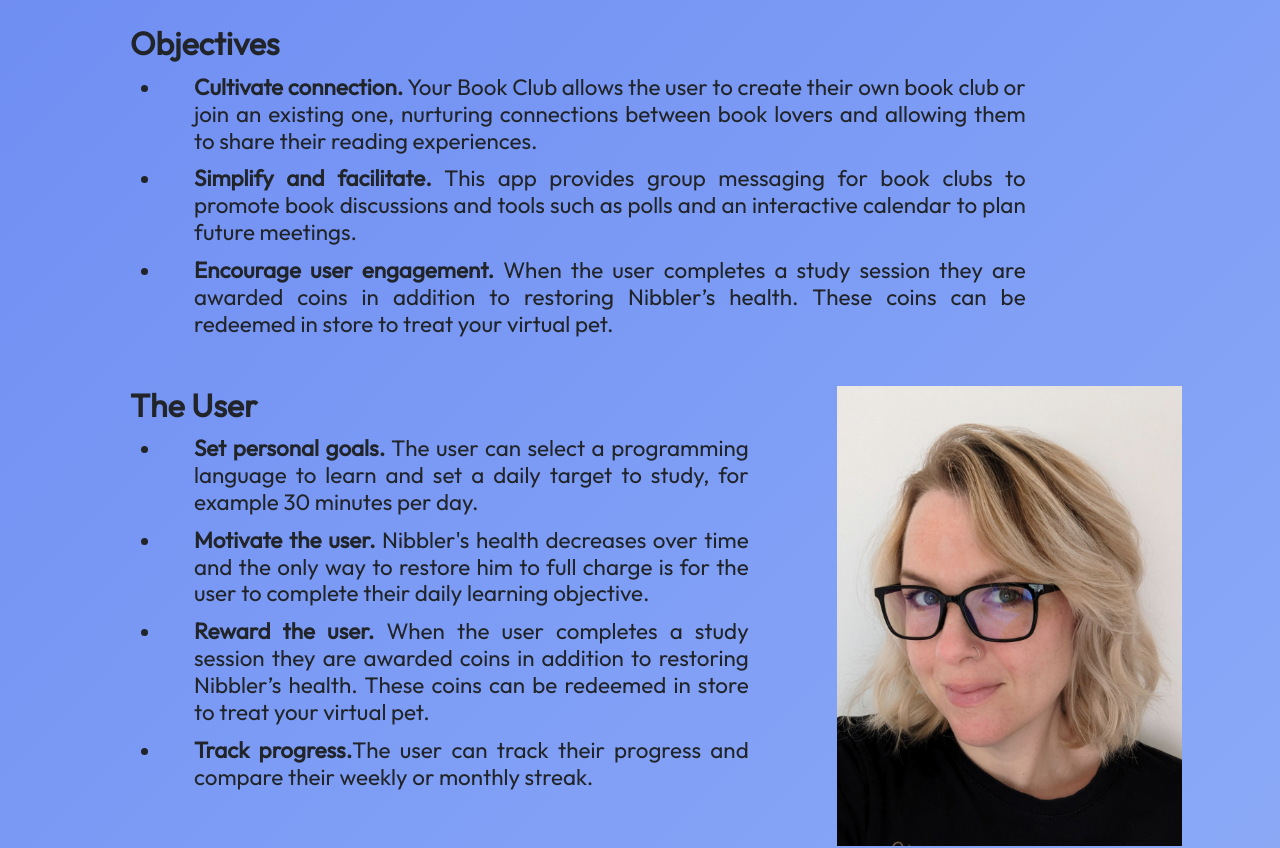
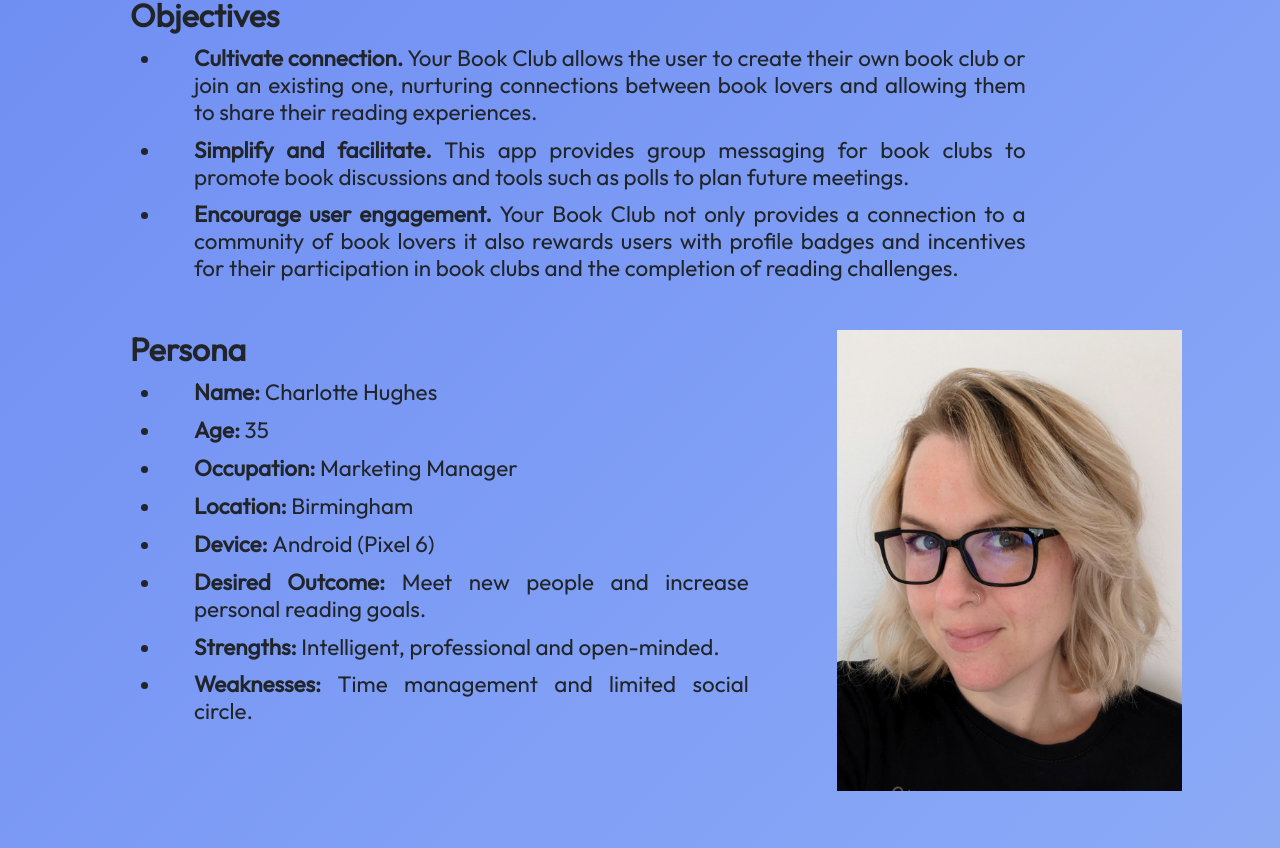
Before and after one commit to JenWarman/portfolio, a React (Vite) app: page /book-club-app in a window 1280 px wide. Shown: the part 1117-1965 px from the top of the page. Built offline with nearby package versions, Linux system fonts and the light colour scheme.

Commit message:
update to book-club component

```diff
--- a/src/components/BookClubApp.jsx
+++ b/src/components/BookClubApp.jsx
@@ -33,9 +33,9 @@ function BookClubApp() {
             <Row>
             <Col xs={10} md={12}><h4 className='book-club-intro'><strong>Your Book Club</strong> is an application that cultivates a community of book lovers and connects them with book clubs to share and discover new reading experiences. <br></br>
 
-<br></br>The user can create their own book club or search for open book clubs using their personalised search criteria, such as location, meet-up style (online or in person), book genre or theme. <br></br>
+<br></br>The user can create their own book club or search for open book clubs using their personalised search criteria, such as location, meet-up style (online or in-person), book genre or theme. <br></br>
 
-<br></br>User engagement is encouraged through access to group messaging, polls for future book club picks, an interactive calendar to arrange future meetings and awards for book club participation and completing reading challenges.
+<br></br>User engagement is encouraged through access to group messaging, polls for future book club picks and awards for book club participation and completing reading challenges.
 </h4></Col>
            </Row>
           <Row className='byte-size-row'>
@@ -53,24 +53,25 @@ function BookClubApp() {
             <h2 className="byte-size-sub-header">Objectives</h2>
           <ul>
               <li className="byte-size-list"><h5 className="byte-size-list"><span><strong>Cultivate connection.</strong> Your Book Club allows the user to create their own book club or join an existing one, nurturing connections between book lovers and allowing them to share their reading experiences. </span></h5></li>
-              <li className="byte-size-list"><h5 className="byte-size-list"><span><strong>Simplify and facilitate. </strong> This app provides group messaging for book clubs to promote book discussions and tools such as polls and an interactive calendar to plan future meetings.
+              <li className="byte-size-list"><h5 className="byte-size-list"><span><strong>Simplify and facilitate. </strong> This app provides group messaging for book clubs to promote book discussions and tools such as polls to plan future meetings.
               </span></h5></li>
-              <li className="byte-size-list"><h5 className="byte-size-list"><span><strong>Encourage user engagement.</strong> When the user completes a study session they are awarded coins in addition to restoring Nibbler’s health. These coins can be redeemed in store to treat your virtual pet.
+              <li className="byte-size-list"><h5 className="byte-size-list"><span><strong>Encourage user engagement.</strong> Your Book Club not only provides a connection to a community of book lovers it also rewards users with profile badges and incentives for their participation in book clubs and the completion of reading challenges.
               </span></h5></li>
             </ul>
             </Col>
           </Row>
           <Row className='byte-size-row'>
             <Col xs={11} md={8} className="byte-size-objectives">
-            <h2 className="byte-size-sub-header">The User</h2>
+            <h2 className="byte-size-sub-header">Persona</h2>
           <ul>
-              <li className="byte-size-list"><h5 className="byte-size-list"><span><strong>Set personal goals.</strong> The user can select a programming language to learn and set a daily target to study, for example 30 minutes per day. </span></h5></li>
-              <li className="byte-size-list"><h5 className="byte-size-list"><span><strong>Motivate the user.</strong> Nibbler's health decreases over time and the only way to restore him to full charge is for the user to complete their daily learning objective.
-              </span></h5></li>
-              <li className="byte-size-list"><h5 className="byte-size-list"><span><strong>Reward the user. </strong> When the user completes a study session they are awarded coins in addition to restoring Nibbler’s health. These coins can be redeemed in store to treat your virtual pet.
-              </span></h5></li>
-              <li className="byte-size-list"><h5 className="byte-size-list"><span><strong> Track progress.</strong>The user can track their progress and compare their weekly or monthly streak.
-              </span></h5></li>
+              <li className="byte-size-list"><h5 className="byte-size-list"><span><strong>Name: </strong> Charlotte Hughes</span></h5></li>
+              <li className="byte-size-list"><h5 className="byte-size-list"><span><strong>Age: </strong>35</span></h5></li>
+              <li className="byte-size-list"><h5 className="byte-size-list"><span><strong>Occupation: </strong>Marketing Manager</span></h5></li>
+              <li className="byte-size-list"><h5 className="byte-size-list"><span><strong>Location: </strong>Birmingham</span></h5></li>
+              <li className="byte-size-list"><h5 className="byte-size-list"><span><strong>Device: </strong>Android (Pixel 6)</span></h5></li>
+              <li className="byte-size-list"><h5 className="byte-size-list"><span><strong>Desired Outcome: </strong>Meet new people and increase personal reading goals.</span></h5></li>
+              <li className="byte-size-list"><h5 className="byte-size-list"><span><strong>Strengths: </strong>Intelligent, professional and open-minded.</span></h5></li>
+            <li className="byte-size-list"><h5 className="byte-size-list"><span><strong>Weaknesses: </strong>Time management and limited social circle.</span></h5></li>
             </ul>
             </Col>
             <Col xs={11} md={4}><Image src='../profile.jpg' fluid/></Col>
```
